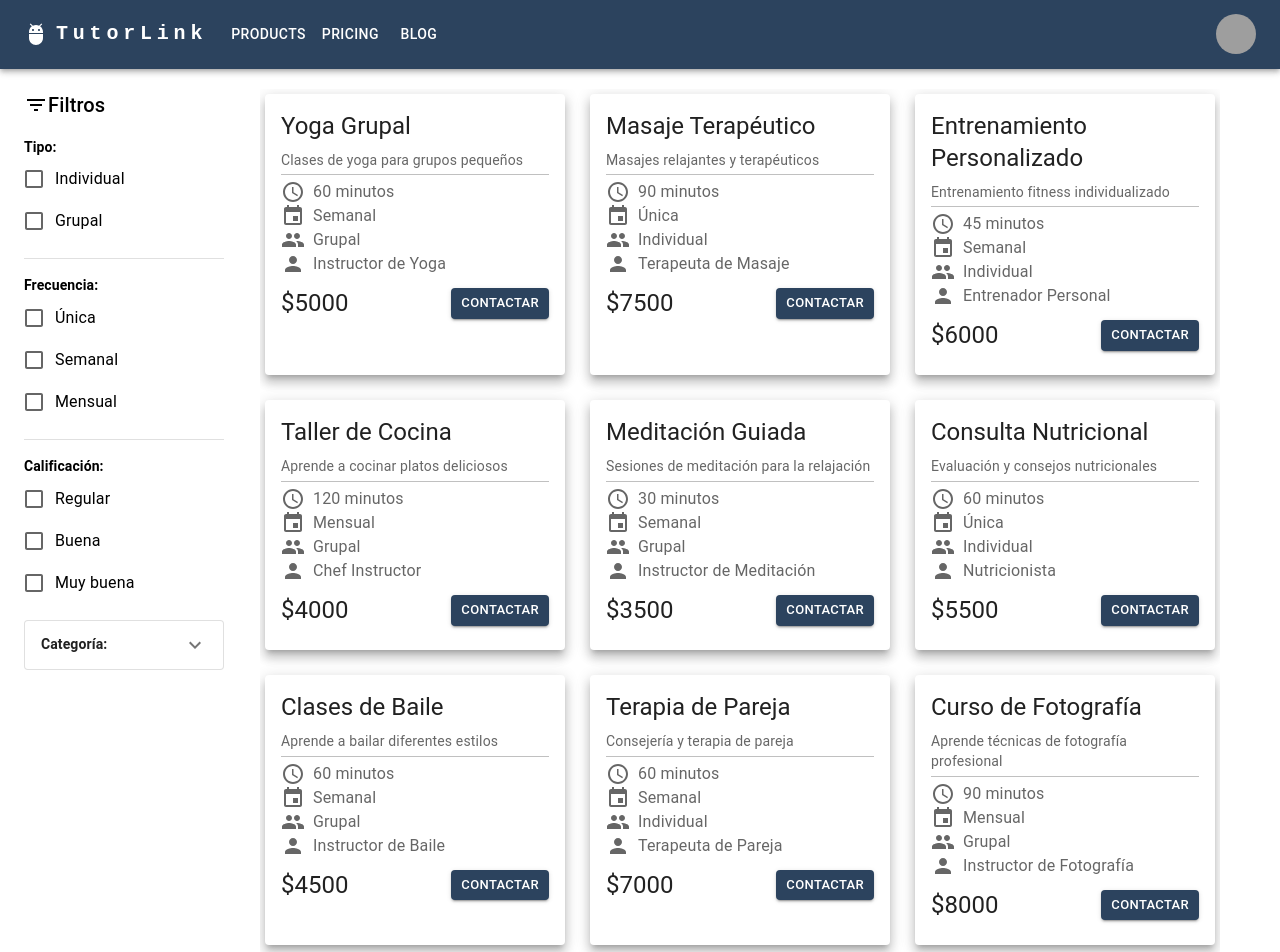
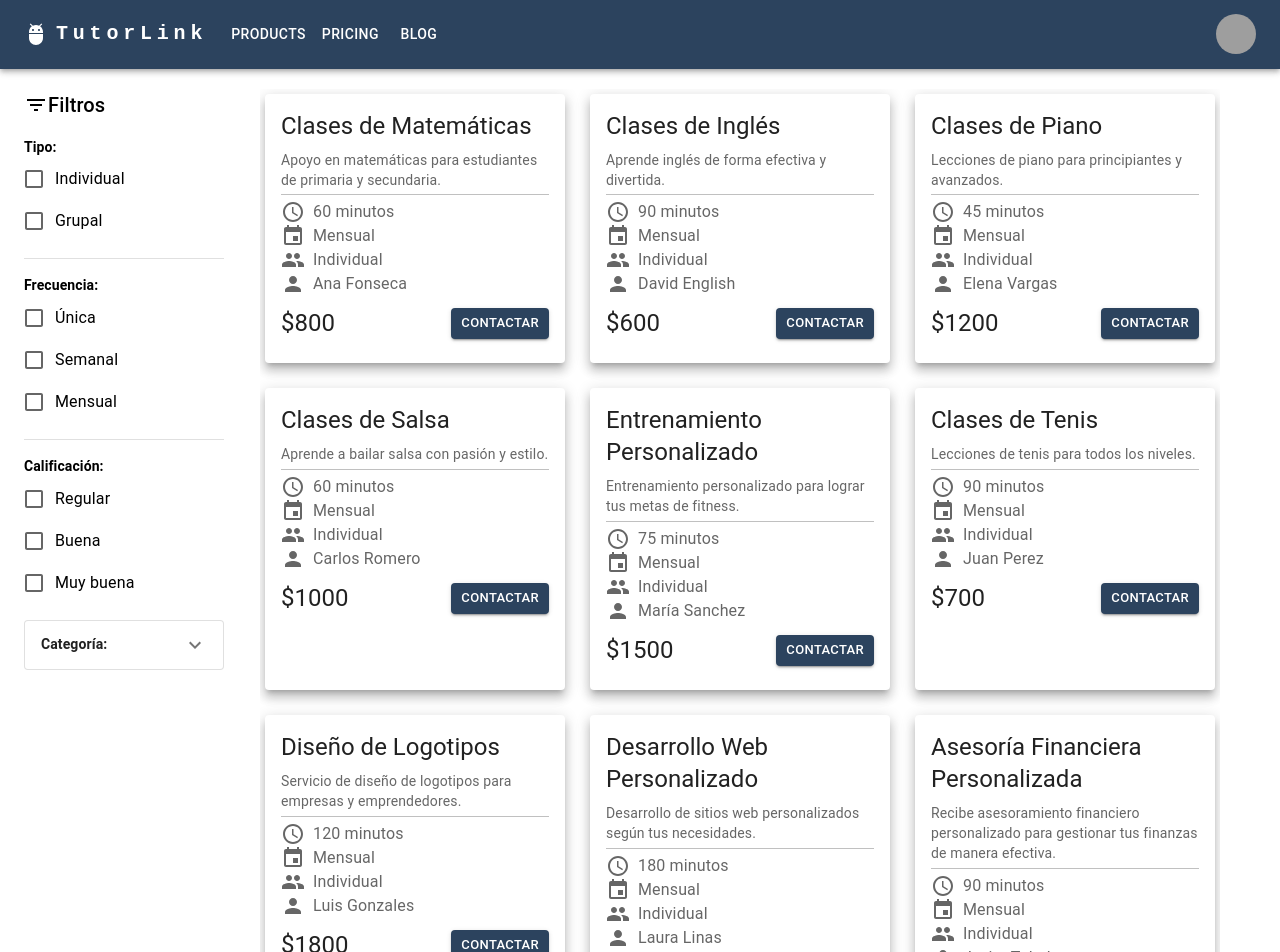
Before and after one commit to asantoro36/Owltutor, a React (Create React App) app: page / in a window 1280 px wide. Shown: the top 952 px of the page. Built offline with nearby package versions, Linux system fonts and the light colour scheme; grey boxes are pictures that could not be loaded.

Commit message:
Add responsible info

```diff
--- a/src/Entities/Service.ts
+++ b/src/Entities/Service.ts
@@ -1,148 +1,185 @@
 interface Service {
     id: number;
     title: string;
+    category: string;
     description: string;
-    category: string;
     type: string; // Puede ser 'Individual' o 'Grupal'
     frequency: string; // Puede ser 'única', 'semanal', o 'mensual'
     rating: number;
     responsible: string;
+    responsibleExperience: string,
     duration: string;
+    days: string[],
     cost: number;
     comments: string[];
 }
 
 const ServicesList: Service[] = [
     {
+        id: 0,
+        title: "Clases de Matemáticas",
+        category: "Tutorías escolares",
+        description: "Apoyo en matemáticas para estudiantes de primaria y secundaria.",
+        type: "INDIVIDUAL",
+        frequency: "WEEKLY",
+        rating: 4.5,
+        responsible: "Ana Fonseca",
+        responsibleExperience: "Soy Ana, y tengo un título en Educación Matemática y más de 10 años de experiencia enseñando matemáticas en escuelas locales. He ayudado a cientos de estudiantes a mejorar sus habilidades matemáticas y alcanzar el éxito académico.",
+        duration: "60 minutos",
+        days: ["MON", "WED"],
+        cost: 800,
+        comments: []
+    },
+    {
         id: 1,
-        title: "Yoga Grupal",
-        description: "Clases de yoga para grupos pequeños",
-        category: "Salud",
-        type: "Group",
-        frequency: "weekly",
+        title: "Clases de Inglés",
+        category: "Idiomas",
+        description: "Aprende inglés de forma efectiva y divertida.",
+        type: "GROUP",
+        frequency: "WEEKLY",
         rating: 4.8,
-        responsible: "Instructor de Yoga",
-        duration: "60 minutos",
-        cost: 5000,
-        comments: [],
+        responsible: "David English",
+        responsibleExperience: "Profesor de inglés certificado con 8 años de experiencia. He enseñado en escuelas de idiomas y he trabajado con empresas internacionales, ayudando a mis estudiantes a dominar el inglés y alcanzar sus metas comunicativas.",
+        duration: "90 minutos",
+        days: ["TUE", "THU"],
+        cost: 600,
+        comments: []
     },
     {
         id: 2,
-        title: "Masaje Terapéutico",
-        description: "Masajes relajantes y terapéuticos",
-        category: "Bienestar",
-        type: "Individual",
-        frequency: "unique",
+        title: "Clases de Piano",
+        category: "Música",
+        description: "Lecciones de piano para principiantes y avanzados.",
+        type: "INDIVIDUAL",
+        frequency: "WEEKLY",
         rating: 4.9,
-        responsible: "Terapeuta de Masaje",
-        duration: "90 minutos",
-        cost: 7500,
-        comments: [],
+        responsible: "Elena Vargas",
+        responsibleExperience: "Soy Elena, una pianista profesional con más de 15 años de experiencia en la interpretación y la enseñanza de piano. Tengo un grado en Música y he actuado en conciertos internacionales, compartiendo mi pasión por la música con mis estudiantes.",
+        duration: "45 minutos",
+        days: ["FRI"],
+        cost: 1200,
+        comments: []
     },
     {
         id: 3,
-        title: "Entrenamiento Personalizado",
-        description: "Entrenamiento fitness individualizado",
-        category: "Deporte",
-        type: "Individual",
-        frequency: "weekly",
+        title: "Clases de Salsa",
+        category: "Baile",
+        description: "Aprende a bailar salsa con pasión y estilo.",
+        type: "GROUP",
+        frequency: "WEEKLY",
         rating: 4.7,
-        responsible: "Entrenador Personal",
-        duration: "45 minutos",
-        cost: 6000,
-        comments: [],
+        responsible: "Carlos Romero",
+        responsibleExperience: "Soy Carlos, un bailarín y coreógrafo de salsa con renombre internacional. He trabajado como instructor de baile en prestigiosas academias y he coreografiado espectáculos en todo el mundo. Mi pasión por la salsa es contagiosa y la comparto en cada clase.",
+        duration: "60 minutos",
+        days: ["SAT"],
+        cost: 1000,
+        comments: []
     },
     {
         id: 4,
-        title: "Taller de Cocina",
-        description: "Aprende a cocinar platos deliciosos",
-        category: "Cocina",
-        type: "Group",
-        frequency: "monthly",
-        rating: 4.5,
-        responsible: "Chef Instructor",
-        duration: "120 minutos",
-        cost: 4000,
-        comments: [],
+        title: "Entrenamiento Personalizado",
+        category: "Actividad física",
+        description: "Entrenamiento personalizado para lograr tus metas de fitness.",
+        type: "INDIVIDUAL",
+        frequency: "WEEKLY",
+        rating: 4.6,
+        responsible: "María Sanchez",
+        responsibleExperience: "Soy María, una entrenadora certificada en fitness con más de 7 años de experiencia. He trabajado con atletas de alto rendimiento y personas de todas las edades para ayudarles a alcanzar sus objetivos de salud y bienestar. Mi enfoque es personalizado y orientado a resultados.",
+        duration: "75 minutos",
+        days: ["MON", "WED", "FRI"],
+        cost: 1500,
+        comments: []
     },
     {
         id: 5,
-        title: "Meditación Guiada",
-        description: "Sesiones de meditación para la relajación",
-        category: "Meditación",
-        type: "Group",
-        frequency: "weekly",
-        rating: 4.6,
-        responsible: "Instructor de Meditación",
-        duration: "30 minutos",
-        cost: 3500,
-        comments: [],
+        title: "Clases de Tenis",
+        category: "Deportes",
+        description: "Lecciones de tenis para todos los niveles.",
+        type: "GROUP",
+        frequency: "WEEKLY",
+        rating: 4.4,
+        responsible: "Juan Perez",
+        responsibleExperience: "Soy Juan, un extenista profesional con una amplia trayectoria en el circuito internacional. Además de mi experiencia en competencias, tengo más de 5 años de experiencia como entrenador de tenis, ayudando a mis estudiantes a mejorar su juego y disfrutar del tenis.",
+        duration: "90 minutos",
+        days: ["TUE", "THU"],
+        cost: 700,
+        comments: []
     },
     {
         id: 6,
-        title: "Consulta Nutricional",
-        description: "Evaluación y consejos nutricionales",
-        category: "Salud",
-        type: "Individual",
-        frequency: "unique",
+        title: "Diseño de Logotipos",
+        category: "Diseño Gráfico",
+        description: "Servicio de diseño de logotipos para empresas y emprendedores.",
+        type: "INDIVIDUAL",
+        frequency: "UNIQUE",
         rating: 4.9,
-        responsible: "Nutricionista",
-        duration: "60 minutos",
-        cost: 5500,
-        comments: [],
+        responsible: "Luis Gonzales",
+        responsibleExperience: "Soy Luis, un diseñador gráfico con más de 12 años de experiencia en branding y diseño de logotipos. He trabajado con empresas de renombre y startups para crear identidades visuales sólidas y atractivas.",
+        duration: "120 minutos",
+        days: ["FRI"],
+        cost: 1800,
+        comments: []
     },
     {
         id: 7,
-        title: "Clases de Baile",
-        description: "Aprende a bailar diferentes estilos",
-        category: "Arte",
-        type: "Group",
-        frequency: "weekly",
-        rating: 4.7,
-        responsible: "Instructor de Baile",
-        duration: "60 minutos",
-        cost: 4500,
-        comments: [],
+        title: "Desarrollo Web Personalizado",
+        category: "Programación",
+        description: "Desarrollo de sitios web personalizados según tus necesidades.",
+        type: "INDIVIDUAL",
+        frequency: "UNIQUE",
+        rating: 4.8,
+        responsible: "Laura Linas",
+        responsibleExperience: "Soy Laura, una desarrolladora web con más de 8 años de experiencia en proyectos personalizados. He trabajado con empresas de diversos sectores y he entregado soluciones web de alta calidad y rendimiento.",
+        duration: "180 minutos",
+        days: ["SAT"],
+        cost: 2000,
+        comments: []
     },
     {
         id: 8,
-        title: "Terapia de Pareja",
-        description: "Consejería y terapia de pareja",
-        category: "Salud",
-        type: "Individual",
-        frequency: "weekly",
-        rating: 4.8,
-        responsible: "Terapeuta de Pareja",
-        duration: "60 minutos",
-        cost: 7000,
-        comments: [],
+        title: "Asesoría Financiera Personalizada",
+        category: "Consultoría financiera",
+        description: "Recibe asesoramiento financiero personalizado para gestionar tus finanzas de manera efectiva.",
+        type: "INDIVIDUAL",
+        frequency: "MONTHLY",
+        rating: 4.7,
+        responsible: "Javier Toledo",
+        responsibleExperience: "Soy Javier, un asesor financiero con más de 15 años de experiencia en instituciones bancarias de renombre. He ayudado a individuos y familias a alcanzar sus metas financieras a través de estrategias de inversión y planificación fiscal personalizadas.",
+        duration: "90 minutos",
+        days: ["First Monday of the month"],
+        cost: 1800,
+        comments: []
     },
     {
         id: 9,
-        title: "Curso de Fotografía",
-        description: "Aprende técnicas de fotografía profesional",
-        category: "Fotografía",
-        type: "Group",
-        frequency: "monthly",
-        rating: 4.6,
-        responsible: "Instructor de Fotografía",
-        duration: "90 minutos",
-        cost: 8000,
-        comments: [],
+        title: "Diseño de Interiores Residenciales",
+        category: "Diseño de interiores",
+        description: "Transforma tu hogar en un espacio hermoso y funcional con servicios de diseño de interiores.",
+        type: "INDIVIDUAL",
+        frequency: "UNIQUE",
+        rating: 4.9,
+        responsible: "Eva Zamora",
+        responsibleExperience: "Soy Eva, una diseñadora de interiores con una sólida formación y más de 10 años de experiencia en diseño residencial. He trabajado en proyectos de viviendas y apartamentos de lujo, creando ambientes que reflejan la personalidad y las necesidades de mis clientes.",
+        duration: "180 minutos",
+        days: ["Flexible scheduling"],
+        cost: 2500,
+        comments: []
     },
     {
         id: 10,
-        title: "Sesión de Reiki",
-        description: "Terapia de energía curativa",
-        category: "Bienestar",
-        type: "Individual",
-        frequency: "unique",
-        rating: 4.9,
-        responsible: "Terapeuta de Reiki",
-        duration: "75 minutos",
-        cost: 6500,
-        comments: [],
-    },
+        title: "Entrenamiento en Marketing Digital",
+        category: "Marketing digital",
+        description: "Domina las estrategias de marketing en línea con un entrenamiento práctico y orientado a resultados.",
+        type: "GROUP",
+        frequency: "WEEKLY",
+        rating: 4.6,
+        responsible: "Marta Alvarez",
+        responsibleExperience: "Soy Marta, una experta en marketing digital con una amplia trayectoria en agencias de marketing y startups exitosas. Durante los últimos 7 años, he dirigido campañas exitosas en línea y he ayudado a empresas a aumentar su presencia digital y sus ventas.",
+        duration: "90 minutos",
+        days: ["TUE", "THU"],
+        cost: 1200,
+        comments: []
+    }
 ];
 
 
```
